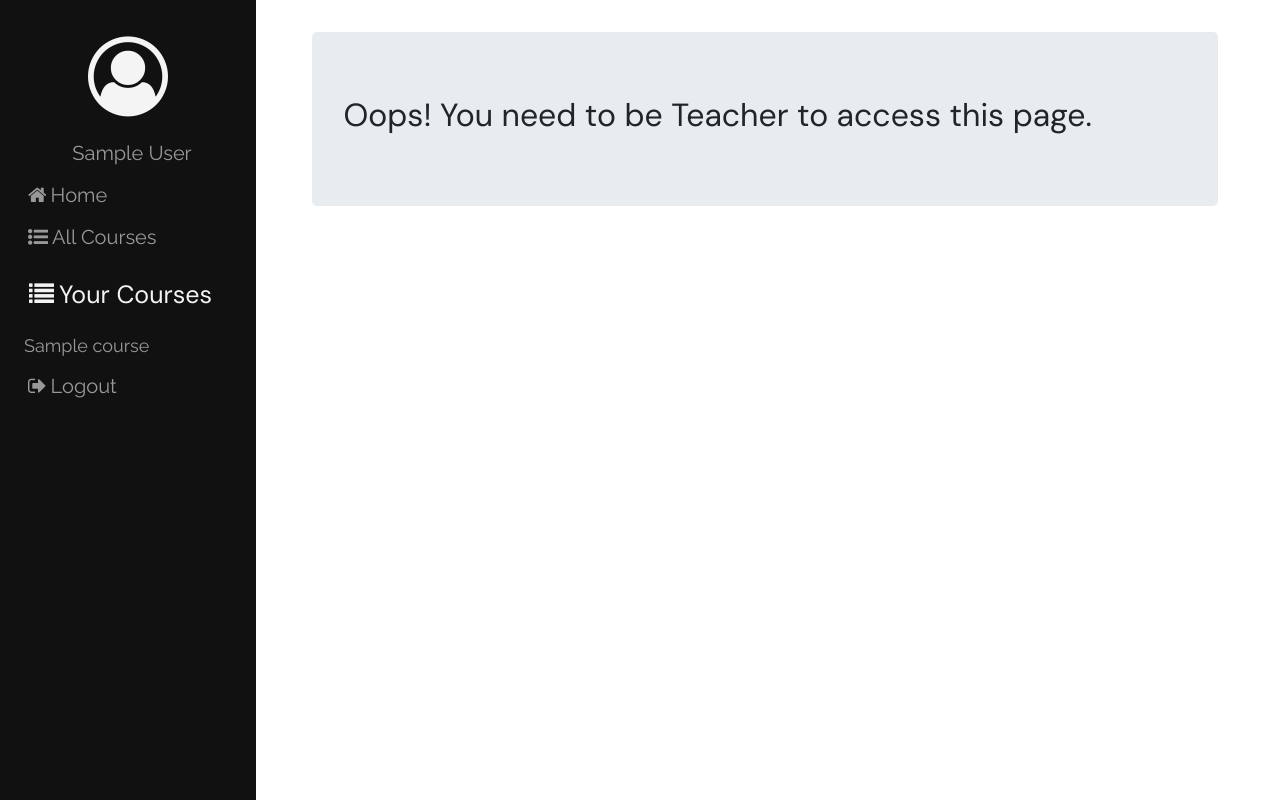
After one commit to KendraBikram/College_LMS, a Django app: page /courses/delete/1/ in a window 1280 px wide. The commit adds this page. Run offline with Django 3.2, Linux system fonts and the light colour scheme; a user stored in the database is signed in; tables that the repository leaves empty hold one stand-in row (values such as "Sample post"); some libraries are stand-ins or nearby versions.

Commit message:
Adding course delete function

```diff
--- /dev/null
+++ b/courses/templates/courses/course_delete.html
@@ -0,0 +1,29 @@
+{% extends 'courses/course_base.html' %}
+{% load bootstrap4 %}
+
+{% block title_name %}
+    LMS - Delete Course
+{% endblock title_name %}
+
+
+{% block main_content %}
+    {% if user.user_type == 2 %}
+    <div class="container">
+        <div class="jumbotron">
+            <h2>Are you sure you want to delete this course?</h2>
+                <form method="POST">
+                    {% csrf_token %}
+                    <input type="submit" value="Confirm" class="btn btn-success btn-large">
+                    <a href="{% url 'courses:list' %}" class="btn btn-primary btn-large">Cancel</a>
+                </form>
+            </div>
+    </div>
+    {% else %}
+    <div class="container">
+        <div class="jumbotron">
+            <h2>Oops! You need to be Teacher to access this page.</h2>
+        </div>
+    </div>
+    {% endif %}
+
+{% endblock main_content %}
--- a/courses/urls.py
+++ b/courses/urls.py
@@ -6,6 +6,7 @@ app_name = "courses"
 urlpatterns = [
     url(r'^new/$', views.CreateCourse.as_view(), name="create"),
     url(r'^detail/(?P<pk>[-\w]+)/$', views.CourseDetail.as_view(), name='detail'),
+    url(r'^delete/(?P<pk>[-\w]+)/$', views.delete_view, name='delete'),
     url(r'^all/', views.ListCourse.as_view(), name="list"),
     url(r'^enroll/(?P<pk>[-\w]+)/$', views.EnrollCourse.as_view(), name='enroll'),
     url(r'^unenroll/(?P<pk>[-\w]+)/$', views.UnenrollCourse.as_view(), name='unenroll'),
--- a/courses/views.py
+++ b/courses/views.py
@@ -1,12 +1,10 @@
-from django.shortcuts import render
-import datetime
-from django.contrib.auth.mixins import (LoginRequiredMixin,
-                                        PermissionRequiredMixin)
+from django.shortcuts import render, HttpResponseRedirect
+from django.contrib.auth.mixins import (LoginRequiredMixin)
 from django.urls import reverse
+from django.contrib.auth.decorators import login_required
 from django.contrib import messages
+from django.shortcuts import get_object_or_404
 from django.views import generic
-from django.shortcuts import get_object_or_404
-from users.models import User
 from courses.models import Course, Enrollment
 from assignments.models import Assignment
 from resources.models import Resource
@@ -16,7 +14,7 @@ class CreateCourse(LoginRequiredMixin, generic.CreateView):
     fields = ('course_name', 'course_description')
     model = Course
 
-    def get(self, request,*args, **kwargs):
+    def get(self, request, *args, **kwargs):
         self.object = None
         context_dict = self.get_context_data()
         context_dict.update(user_type=self.request.user.user_type)
@@ -74,3 +72,12 @@ class UnenrollCourse(LoginRequiredMixin, generic.RedirectView):
             enrollment.delete()
             messages.success(self.request, 'You have unenrolled from the course.')
         return super().get(self.request, *args, **kwargs)
+
+@login_required
+def delete_view(request, pk):
+    obj = Course.objects.get(pk=pk)
+    if request.method == "POST":
+        obj.delete()
+        return HttpResponseRedirect(reverse("courses:list"))
+    context = {'course': obj}
+    return render(request, "courses/course_delete.html", context)
--- a/django_lms/settings.py
+++ b/django_lms/settings.py
@@ -29,6 +29,7 @@ SECRET_KEY = 'x#d7_3ws7!%((d$pbm8l^=oghi%-^y&eo-9h@^^yx1#s826z0x'
 DEBUG = True
 
 ALLOWED_HOSTS = []
+#ALLOWED_HOSTS = ['localhost', '127.0.0.1']
 
 
 # Application definition
```
Also changed, not shown: courses/templates/courses/course_detail.html (+6 -1 lines), templates/base.html (line endings or trailing spaces).
